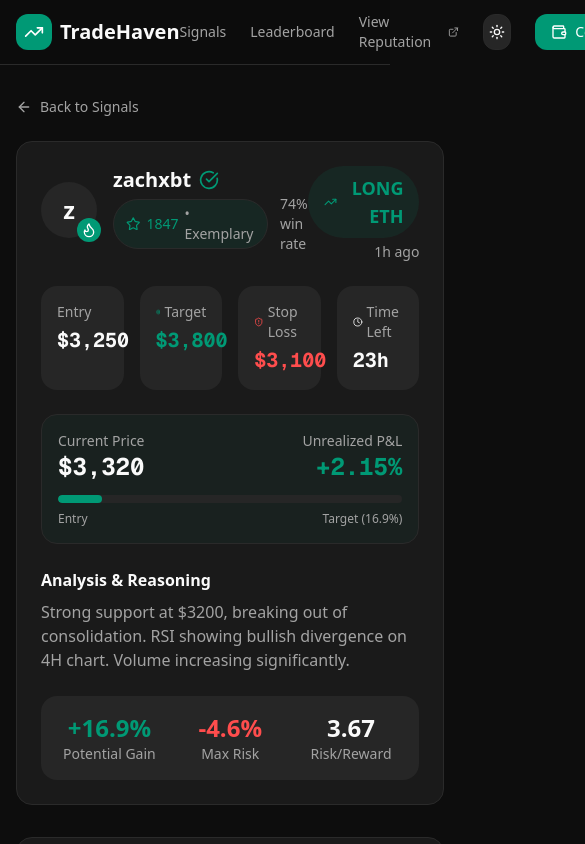
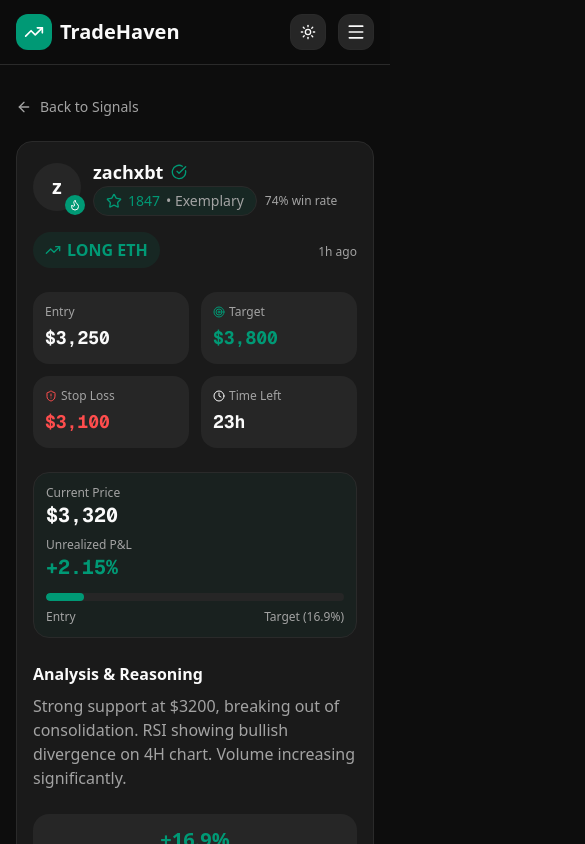
Before and after one commit to MikeAfegbua/Trade-Haven, a Next.js app: page /signal/1 in a window 390 px wide. Shown: the top 844 px of the page, 585 px wide, since content can reach past the window. Built offline with nearby package versions, Linux system fonts and the light colour scheme.

Commit message:
fix: mobile responsiveness

```diff
--- a/src/app/signal/[id]/page.tsx
+++ b/src/app/signal/[id]/page.tsx
@@ -94,107 +94,107 @@ export default function SignalDetailPage() {
 
             <div className="grid gap-8 lg:grid-cols-3">
                 <div className="lg:col-span-2">
-                    <div className="rounded-2xl border border-border bg-card p-6">
-                        <div className="mb-6 flex items-start justify-between">
-                            <div className="flex items-center gap-4">
+                    <div className="rounded-2xl border border-border bg-card p-4 sm:p-6">
+                        <div className="mb-6 flex flex-col gap-4 sm:flex-row sm:items-start sm:justify-between">
+                            <div className="flex items-center gap-3 sm:gap-4">
                                 <div className="relative">
-                                    <div className="flex h-14 w-14 items-center justify-center rounded-full bg-secondary text-2xl font-bold">
+                                    <div className="flex h-12 w-12 items-center justify-center rounded-full bg-secondary text-xl font-bold sm:h-14 sm:w-14 sm:text-2xl">
                                         {signal.author.username?.[0] || '?'}
                                     </div>
                                     {signal.author.traderScore >= 80 && (
                                         <div className="absolute -bottom-1 -right-1 rounded-full bg-ethos-teal p-1">
-                                            <Flame className="h-4 w-4 text-white" />
+                                            <Flame className="h-3 w-3 text-white sm:h-4 sm:w-4" />
                                         </div>
                                     )}
                                 </div>
                                 <div>
                                     <div className="flex items-center gap-2">
-                                        <span className="text-xl font-bold">
+                                        <span className="text-lg font-bold sm:text-xl">
                                             {signal.author.username || formatAddress(signal.author.address)}
                                         </span>
                                         {signal.isVerified ? (
-                                            <CheckCircle className="h-5 w-5 text-ethos-teal" />
+                                            <CheckCircle className="h-4 w-4 text-ethos-teal sm:h-5 sm:w-5" />
                                         ) : (
-                                            <AlertTriangle className="h-5 w-5 text-ethos-yellow" />
+                                            <AlertTriangle className="h-4 w-4 text-ethos-yellow sm:h-5 sm:w-5" />
                                         )}
                                     </div>
-                                    <div className="flex items-center gap-3">
+                                    <div className="flex flex-wrap items-center gap-2 sm:gap-3">
                                         <EthosScoreBadge
                                             score={signal.author.ethosScore}
                                             address={signal.author.address}
                                             showLabel
                                         />
-                                        <span className="text-sm text-muted-foreground">
+                                        <span className="text-xs text-muted-foreground sm:text-sm">
                                             {signal.author.winRate.toFixed(0)}% win rate
                                         </span>
                                     </div>
                                 </div>
                             </div>
 
-                            <div className="text-right">
+                            <div className="flex items-center justify-between sm:flex-col sm:items-end sm:text-right">
                                 <div
                                     className={cn(
-                                        'inline-flex items-center gap-2 rounded-full px-4 py-2 text-lg font-bold',
+                                        'inline-flex items-center gap-1.5 rounded-full px-3 py-1.5 text-base font-bold sm:gap-2 sm:px-4 sm:py-2 sm:text-lg',
                                         isLong ? 'bg-ethos-green/10 text-ethos-green' : 'bg-ethos-red/10 text-ethos-red'
                                     )}
                                 >
-                                    {isLong ? <TrendingUp className="h-5 w-5" /> : <TrendingDown className="h-5 w-5" />}
+                                    {isLong ? <TrendingUp className="h-4 w-4 sm:h-5 sm:w-5" /> : <TrendingDown className="h-4 w-4 sm:h-5 sm:w-5" />}
                                     {signal.direction.toUpperCase()} {signal.token}
                                 </div>
-                                <p className="mt-1 text-sm text-muted-foreground">
+                                <p className="mt-1 text-xs text-muted-foreground sm:text-sm">
                                     {formatTimestamp(signal.timestamp)}
                                 </p>
                             </div>
                         </div>
 
-                        <div className="mb-6 grid grid-cols-4 gap-4">
-                            <div className="rounded-xl bg-secondary p-4">
-                                <p className="mb-1 text-sm text-muted-foreground">Entry</p>
-                                <p className="font-mono text-xl font-bold">${signal.entry.toLocaleString()}</p>
+                        <div className="mb-6 grid grid-cols-2 gap-3 sm:grid-cols-4 sm:gap-4">
+                            <div className="rounded-xl bg-secondary p-3 sm:p-4">
+                                <p className="mb-1 text-xs text-muted-foreground sm:text-sm">Entry</p>
+                                <p className="font-mono text-lg font-bold sm:text-xl">${signal.entry.toLocaleString()}</p>
                             </div>
-                            <div className="rounded-xl bg-secondary p-4">
+                            <div className="rounded-xl bg-secondary p-3 sm:p-4">
                                 <div className="mb-1 flex items-center gap-1">
-                                    <Target className="h-4 w-4 text-ethos-green" />
-                                    <p className="text-sm text-muted-foreground">Target</p>
+                                    <Target className="h-3 w-3 text-ethos-green sm:h-4 sm:w-4" />
+                                    <p className="text-xs text-muted-foreground sm:text-sm">Target</p>
                                 </div>
-                                <p className="font-mono text-xl font-bold text-ethos-green">
+                                <p className="font-mono text-lg font-bold text-ethos-green sm:text-xl">
                                     ${signal.target.toLocaleString()}
                                 </p>
                             </div>
                             {signal.stopLoss && (
-                                <div className="rounded-xl bg-secondary p-4">
+                                <div className="rounded-xl bg-secondary p-3 sm:p-4">
                                     <div className="mb-1 flex items-center gap-1">
-                                        <ShieldAlert className="h-4 w-4 text-ethos-red" />
-                                        <p className="text-sm text-muted-foreground">Stop Loss</p>
+                                        <ShieldAlert className="h-3 w-3 text-ethos-red sm:h-4 sm:w-4" />
+                                        <p className="text-xs text-muted-foreground sm:text-sm">Stop Loss</p>
                                     </div>
-                                    <p className="font-mono text-xl font-bold text-ethos-red">
+                                    <p className="font-mono text-lg font-bold text-ethos-red sm:text-xl">
                                         ${signal.stopLoss.toLocaleString()}
                                     </p>
                                 </div>
                             )}
-                            <div className="rounded-xl bg-secondary p-4">
+                            <div className="rounded-xl bg-secondary p-3 sm:p-4">
                                 <div className="mb-1 flex items-center gap-1">
-                                    <Clock className="h-4 w-4" />
-                                    <p className="text-sm text-muted-foreground">Time Left</p>
+                                    <Clock className="h-3 w-3 sm:h-4 sm:w-4" />
+                                    <p className="text-xs text-muted-foreground sm:text-sm">Time Left</p>
                                 </div>
-                                <p className="font-mono text-xl font-bold">
+                                <p className="font-mono text-lg font-bold sm:text-xl">
                                     {signal.status === 'active' ? `${hoursRemaining}h` : signal.status}
                                 </p>
                             </div>
                         </div>
 
                         {signal.currentPrice && signal.status === 'active' && (
-                            <div className="mb-6 rounded-xl border border-ethos-teal/20 bg-ethos-teal/5 p-4">
-                                <div className="flex items-center justify-between">
+                            <div className="mb-6 rounded-xl border border-ethos-teal/20 bg-ethos-teal/5 p-3 sm:p-4">
+                                <div className="flex flex-col gap-2 sm:flex-row sm:items-center sm:justify-between">
                                     <div>
-                                        <p className="text-sm text-muted-foreground">Current Price</p>
-                                        <p className="font-mono text-2xl font-bold">${signal.currentPrice.toLocaleString()}</p>
+                                        <p className="text-xs text-muted-foreground sm:text-sm">Current Price</p>
+                                        <p className="font-mono text-xl font-bold sm:text-2xl">${signal.currentPrice.toLocaleString()}</p>
                                     </div>
-                                    <div className="text-right">
-                                        <p className="text-sm text-muted-foreground">Unrealized P&L</p>
+                                    <div className="sm:text-right">
+                                        <p className="text-xs text-muted-foreground sm:text-sm">Unrealized P&L</p>
                                         <p
                                             className={cn(
-                                                'font-mono text-2xl font-bold',
+                                                'font-mono text-xl font-bold sm:text-2xl',
                                                 currentPnl >= 0 ? 'text-ethos-green' : 'text-ethos-red'
                                             )}
                                         >
@@ -226,31 +226,31 @@ export default function SignalDetailPage() {
                             <p className="text-muted-foreground">{signal.reasoning}</p>
                         </div>
 
-                        <div className="grid grid-cols-3 gap-4 rounded-xl bg-secondary p-4">
+                        <div className="grid grid-cols-1 gap-3 rounded-xl bg-secondary p-3 sm:grid-cols-3 sm:gap-4 sm:p-4">
                             <div className="text-center">
-                                <p className="text-2xl font-bold text-ethos-green">+{potentialPnl.toFixed(1)}%</p>
-                                <p className="text-sm text-muted-foreground">Potential Gain</p>
+                                <p className="text-xl font-bold text-ethos-green sm:text-2xl">+{potentialPnl.toFixed(1)}%</p>
+                                <p className="text-xs text-muted-foreground sm:text-sm">Potential Gain</p>
                             </div>
                             {risk > 0 && (
                                 <div className="text-center">
-                                    <p className="text-2xl font-bold text-ethos-red">-{risk.toFixed(1)}%</p>
-                                    <p className="text-sm text-muted-foreground">Max Risk</p>
+                                    <p className="text-xl font-bold text-ethos-red sm:text-2xl">-{risk.toFixed(1)}%</p>
+                                    <p className="text-xs text-muted-foreground sm:text-sm">Max Risk</p>
                                 </div>
                             )}
                             {risk > 0 && (
                                 <div className="text-center">
-                                    <p className="text-2xl font-bold">{(potentialPnl / risk).toFixed(2)}</p>
-                                    <p className="text-sm text-muted-foreground">Risk/Reward</p>
+                                    <p className="text-xl font-bold sm:text-2xl">{(potentialPnl / risk).toFixed(2)}</p>
+                                    <p className="text-xs text-muted-foreground sm:text-sm">Risk/Reward</p>
                                 </div>
                             )}
                         </div>
                     </div>
                 </div>
 
-                <div className="space-y-6">
-                    <div className="rounded-2xl border border-border bg-card p-6">
-                        <h3 className="mb-4 flex items-center gap-2 font-semibold">
-                            <Award className="h-5 w-5 text-ethos-teal" />
+                <div className="space-y-4 sm:space-y-6">
+                    <div className="rounded-2xl border border-border bg-card p-4 sm:p-6">
+                        <h3 className="mb-3 flex items-center gap-2 font-semibold sm:mb-4">
+                            <Award className="h-4 w-4 text-ethos-teal sm:h-5 sm:w-5" />
                             Endorsements ({signal.endorsements.length})
                         </h3>
 
@@ -302,9 +302,9 @@ export default function SignalDetailPage() {
                         </div>
                     </div>
 
-                    <div className="rounded-2xl border border-border bg-card p-6">
-                        <h3 className="mb-4 flex items-center gap-2 font-semibold">
-                            <BarChart3 className="h-5 w-5 text-ethos-teal" />
+                    <div className="rounded-2xl border border-border bg-card p-4 sm:p-6">
+                        <h3 className="mb-3 flex items-center gap-2 font-semibold sm:mb-4">
+                            <BarChart3 className="h-4 w-4 text-ethos-teal sm:h-5 sm:w-5" />
                             Trader Stats
                         </h3>
 
--- a/src/components/layout/header.tsx
+++ b/src/components/layout/header.tsx
@@ -1,7 +1,7 @@
 'use client';
 
 import { useTheme } from 'next-themes';
-import { Moon, Sun, TrendingUp, User, ExternalLink } from 'lucide-react';
+import { Moon, Sun, TrendingUp, User, ExternalLink, Menu, X } from 'lucide-react';
 import Link from 'next/link';
 import { useEffect, useState } from 'react';
 import { WalletButton } from '@/components/wallet';
@@ -10,11 +10,14 @@ import { useWalletStore } from '@/store/wallet';
 export function Header() {
     const { theme, setTheme } = useTheme();
     const [mounted, setMounted] = useState(false);
+    const [mobileMenuOpen, setMobileMenuOpen] = useState(false);
     const { isConnected } = useWalletStore();
 
     useEffect(() => {
         setMounted(true);
     }, []);
+
+    const closeMobileMenu = () => setMobileMenuOpen(false);
 
     return (
         <header className="sticky top-0 z-50 w-full border-b border-border bg-background/80 backdrop-blur-sm">
@@ -26,7 +29,8 @@ export function Header() {
                     <span className="text-xl font-bold">TradeHaven</span>
                 </Link>
 
-                <nav className="flex items-center gap-6">
+                {/* Desktop Navigation */}
+                <nav className="hidden items-center gap-6 md:flex">
                     <Link
                         href="/"
                         className="text-sm font-medium text-muted-foreground transition-colors hover:text-foreground"
@@ -73,7 +77,73 @@ export function Header() {
 
                     {mounted && <WalletButton />}
                 </nav>
+
+                {/* Mobile Navigation Controls */}
+                <div className="flex items-center gap-3 md:hidden">
+                    {mounted && (
+                        <button
+                            onClick={() => setTheme(theme === 'dark' ? 'light' : 'dark')}
+                            className="flex h-9 w-9 items-center justify-center rounded-lg border border-border bg-secondary transition-colors hover:bg-muted"
+                        >
+                            {theme === 'dark' ? (
+                                <Sun className="h-4 w-4" />
+                            ) : (
+                                <Moon className="h-4 w-4" />
+                            )}
+                        </button>
+                    )}
+                    <button
+                        onClick={() => setMobileMenuOpen(!mobileMenuOpen)}
+                        className="flex h-9 w-9 items-center justify-center rounded-lg border border-border bg-secondary transition-colors hover:bg-muted"
+                    >
+                        {mobileMenuOpen ? <X className="h-5 w-5" /> : <Menu className="h-5 w-5" />}
+                    </button>
+                </div>
             </div>
+
+            {/* Mobile Menu */}
+            {mobileMenuOpen && (
+                <div className="border-t border-border bg-background md:hidden">
+                    <nav className="container mx-auto flex flex-col gap-1 px-4 py-4">
+                        <Link
+                            href="/"
+                            onClick={closeMobileMenu}
+                            className="rounded-lg px-4 py-3 text-sm font-medium text-muted-foreground transition-colors hover:bg-secondary hover:text-foreground"
+                        >
+                            Signals
+                        </Link>
+                        <Link
+                            href="/leaderboard"
+                            onClick={closeMobileMenu}
+                            className="rounded-lg px-4 py-3 text-sm font-medium text-muted-foreground transition-colors hover:bg-secondary hover:text-foreground"
+                        >
+                            Leaderboard
+                        </Link>
+                        {mounted && isConnected && (
+                            <Link
+                                href="/my-signals"
+                                onClick={closeMobileMenu}
+                                className="flex items-center gap-2 rounded-lg px-4 py-3 text-sm font-medium text-muted-foreground transition-colors hover:bg-secondary hover:text-foreground"
+                            >
+                                <User className="h-4 w-4" />
+                                My Signals
+                            </Link>
+                        )}
+                        <a
+                            href="https://app.ethos.network/"
+                            target="_blank"
+                            rel="noopener noreferrer"
+                            className="flex items-center gap-2 rounded-lg px-4 py-3 text-sm font-medium text-muted-foreground transition-colors hover:bg-secondary hover:text-foreground"
+                        >
+                            View Reputation
+                            <ExternalLink className="h-3.5 w-3.5" />
+                        </a>
+                        <div className="mt-2 px-4">
+                            {mounted && <WalletButton />}
+                        </div>
+                    </nav>
+                </div>
+            )}
         </header>
     );
 }
--- a/src/components/signals/signal-card.tsx
+++ b/src/components/signals/signal-card.tsx
@@ -143,15 +143,15 @@ export function SignalCard({ signal, onEndorse, compact = false }: SignalCardPro
                     <p className="mb-3 text-sm text-muted-foreground line-clamp-2">{signal.reasoning}</p>
                 )}
 
-                <div className="flex items-center justify-between border-t border-border pt-3">
-                    <div className="flex items-center gap-3">
+                <div className="flex flex-col gap-3 border-t border-border pt-3 sm:flex-row sm:items-center sm:justify-between">
+                    <div className="flex flex-wrap items-center gap-2 sm:gap-3">
                         {signal.endorsements.length > 0 && (
                             <div className="flex items-center gap-1">
                                 <div className="flex -space-x-2">
                                     {signal.endorsements.slice(0, 3).map((e) => (
                                         <div
                                             key={e.id}
-                                            className="flex h-6 w-6 items-center justify-center rounded-full border-2 border-card bg-secondary text-xs font-bold"
+                                            className="flex h-5 w-5 items-center justify-center rounded-full border-2 border-card bg-secondary text-xs font-bold sm:h-6 sm:w-6"
                                             title={`${e.endorser.username || formatAddress(e.endorser.address)} (${e.endorser.ethosScore})`}
                                         >
                                             {e.endorser.username?.[0] || '?'}
--- a/src/components/wallet/wallet-button.tsx
+++ b/src/components/wallet/wallet-button.tsx
@@ -20,7 +20,7 @@ export function WalletButton() {
             <>
                 <button
                     onClick={() => setShowModal(true)}
-                    className="flex items-center gap-2 rounded-lg bg-ethos-teal px-4 py-2 text-sm font-medium text-white transition-colors hover:bg-ethos-teal-dark"
+                    className="flex w-full items-center justify-center gap-2 rounded-lg bg-ethos-teal px-4 py-2 text-sm font-medium text-white transition-colors hover:bg-ethos-teal-dark sm:w-auto"
                 >
                     <Wallet className="h-4 w-4" />
                     Connect
```
Also changed, not shown: src/app/leaderboard/page.tsx (+31 -29 lines), src/app/my-signals/page.tsx (+14 -14 lines), src/components/home/hero.tsx (+4 -4 lines), src/components/signals/create-signal-modal.tsx (+12 -12 lines), src/components/signals/signal-feed.tsx (+11 -11 lines), src/components/signals/signal-filters.tsx (+6 -6 lines), src/components/wallet/connect-modal.tsx (+9 -9 lines).
